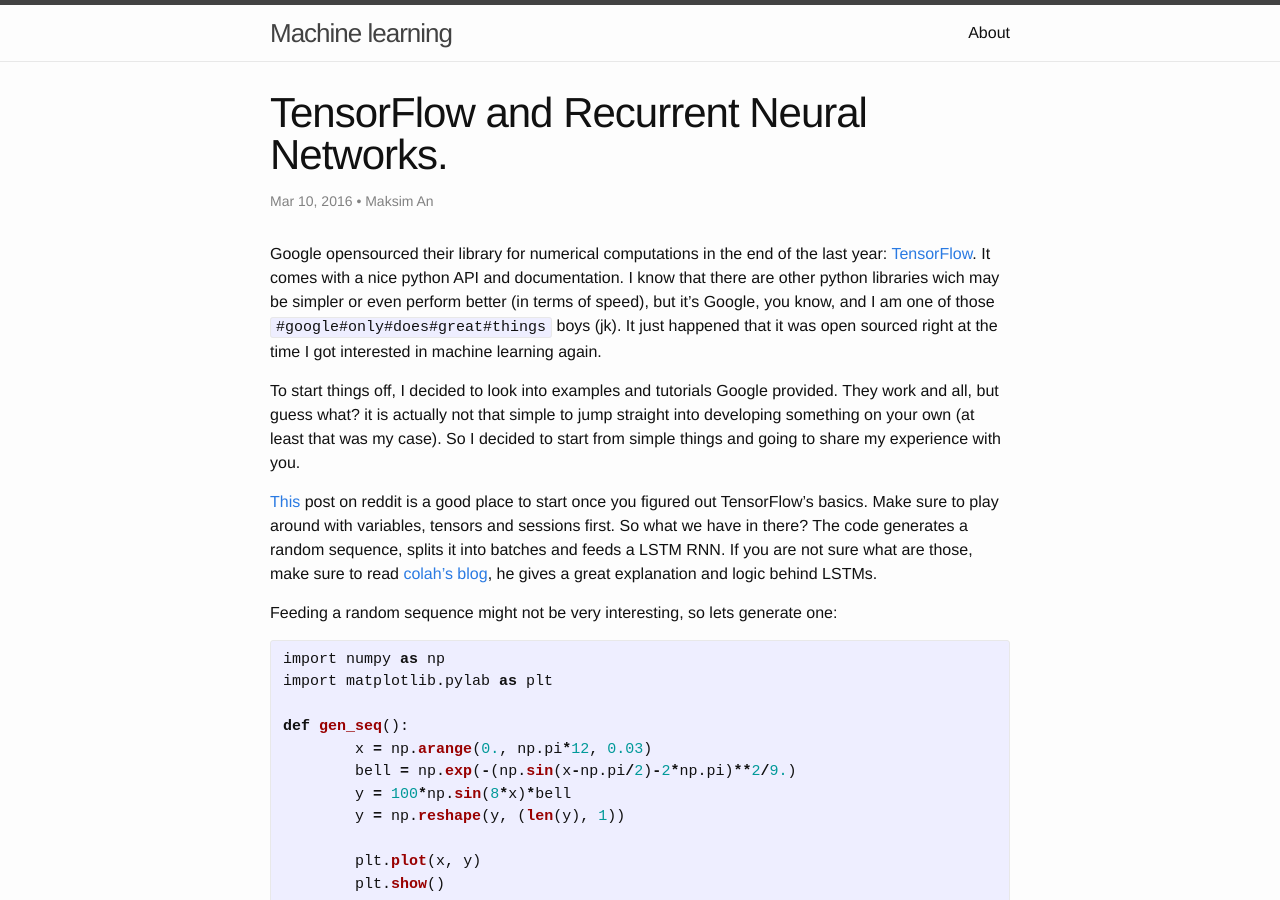
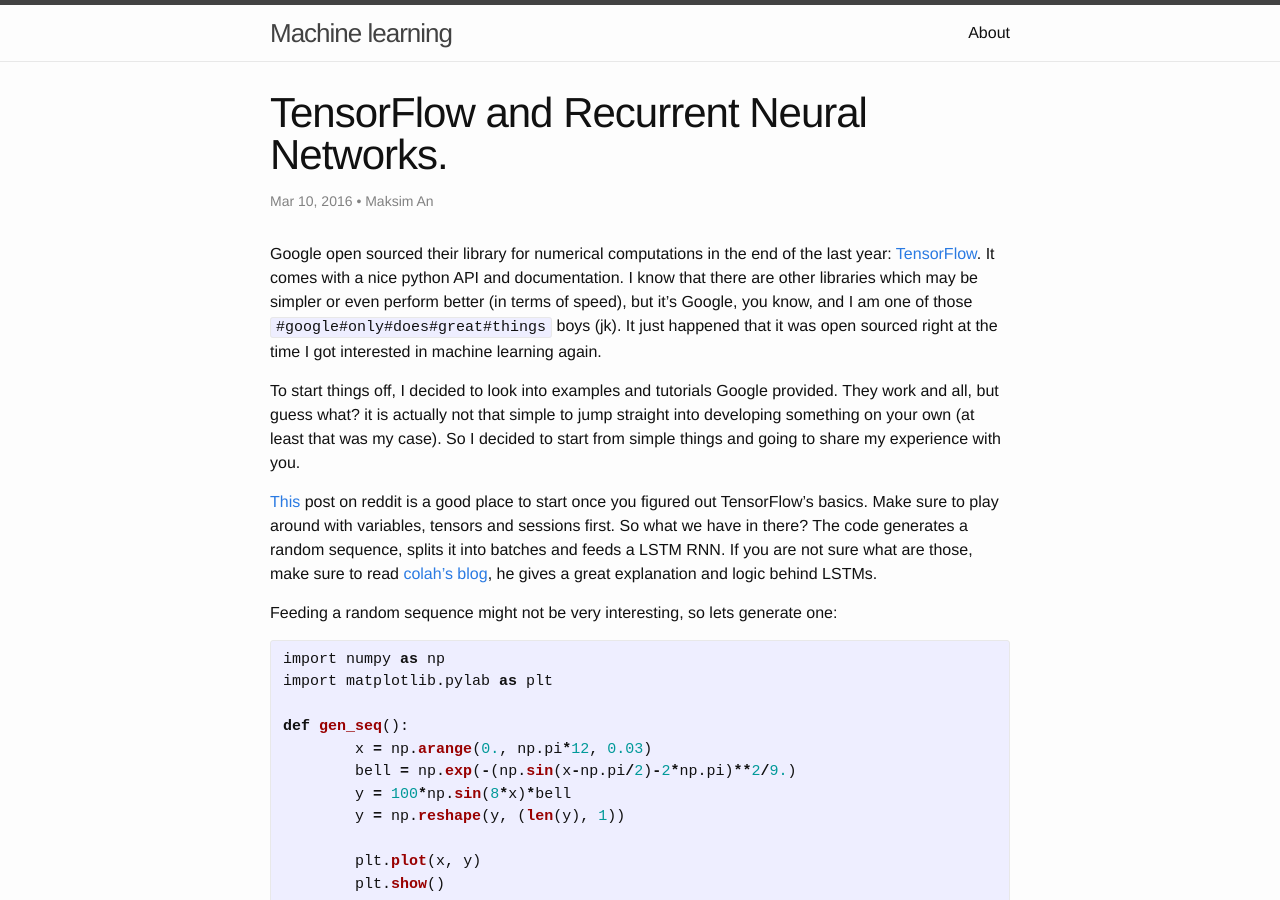
Before and after one commit to anmaxvl/anmaxvl.github.io, a Jekyll site: the page built from _posts/2016-03-10-tensorflow-rnn.markdown, in a window 1280 px wide and 900 px high. Built offline with Jekyll 4.4.1, drawn with Linux system fonts in a browser that asks for light colours.

Commit message:
minor typo

```diff
--- a/_posts/2016-03-10-tensorflow-rnn.markdown
+++ b/_posts/2016-03-10-tensorflow-rnn.markdown
@@ -5,7 +5,7 @@ date:	2016-03-10 13:34:00 +0900
 layout:	post
 ---
 
-Google opensourced their library for numerical computations in the end of the last year: [TensorFlow][tensorflow-official]. It comes with a nice python API and documentation. I know that there are other python libraries wich may be simpler or even perform better (in terms of speed), but it's Google, you know, and I am one of those `#google#only#does#great#things` boys (jk). It just happened that it was open sourced right at the time I got interested in machine learning again.
+Google open sourced their library for numerical computations in the end of the last year: [TensorFlow][tensorflow-official]. It comes with a nice python API and documentation. I know that there are other libraries which may be simpler or even perform better (in terms of speed), but it's Google, you know, and I am one of those `#google#only#does#great#things` boys (jk). It just happened that it was open sourced right at the time I got interested in machine learning again.
 
 To start things off, I decided to look into examples and tutorials Google provided. They work and all, but guess what? it is actually not that simple to jump straight into developing something on your own (at least that was my case). So I decided to start from simple things and going to share my experience with you.
 
```
